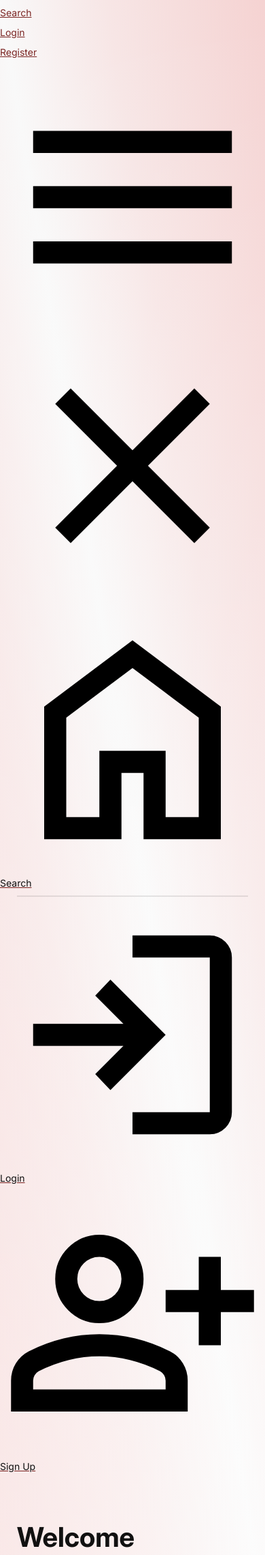
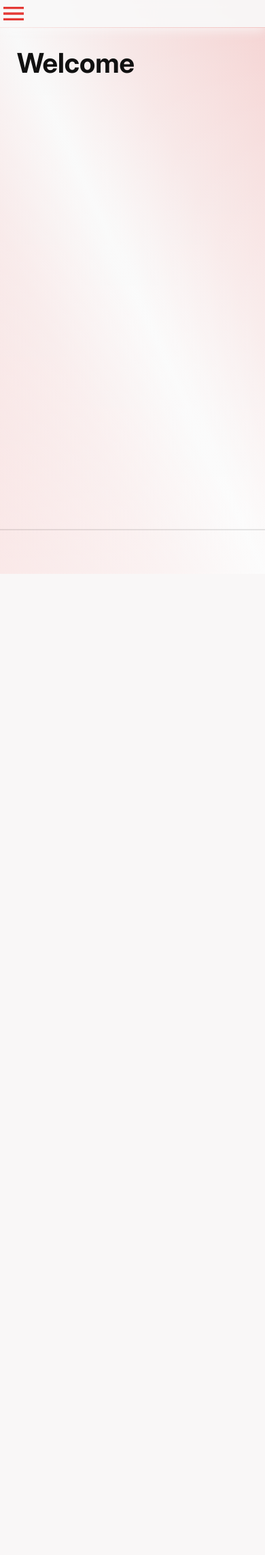
Before and after one commit to LucLor06/platedex, a Django app: page / in a window 390 px wide. Shown: the top 2287 px of the page at 68% size. After the commit the page ends 844 px from the top, so only its background shows below. Run offline with Django 5.2, Linux system fonts and the light colour scheme; style sheets or scripts are compiled from the project's sources; some libraries are stand-ins or nearby versions.

Commit message:
feat(styling): Add navigation styling

```diff
--- a/static/styles/_layout.scss
+++ b/static/styles/_layout.scss
@@ -40,6 +40,10 @@ body {
     gap: var(--layout-content-gap);
     min-height: 100vh;
     background: linear-gradient(to bottom, rgba(255, 255, 255, 0), rgba(255, 255, 255, 0.5));
+
+    &:has(nav) {
+        padding-top: calc(var(--font-size-sm) * 1.5 + 1.125rem);
+    }
 
     &:has(.modal__wrapper:not(.hidden)) {
         overflow: hidden;
--- /dev/null
+++ b/static/styles/_navigation.scss
@@ -0,0 +1,199 @@
+nav {
+    --color-text: var(--color-text-light);
+    z-index: 3;
+    position: fixed;
+    top: 0;
+    left: 0;
+    width: 100%;
+    isolation: isolate;
+    background-color: transparent;
+
+    border-bottom: 1px solid color-mix(in srgb, var(--color-secondary) 10%, transparent 90%);
+    box-shadow: 0 0.25rem 1rem color-mix(in srgb, var(--color-primary) 75%, transparent 25%);
+
+    &::before {
+        content: '';
+        position: absolute;
+        inset: 0;
+        z-index: -1;
+        background-color: color-mix(in srgb, var(--color-primary) 90%, transparent 10%);
+    }
+
+    @supports (backdrop-filter: blur(6px)) or (-webkit-backdrop-filter: blur(6px)) {
+        &::before {
+            background-color: color-mix(in srgb, var(--color-primary) 90%, transparent 10%);
+            backdrop-filter: blur(6px);
+            -webkit-backdrop-filter: blur(6px);
+        }
+    }
+
+    .nav--large {
+        display: flex;
+        width: clamp(340px, 70%, 1200px);
+        margin-inline: auto;
+        align-items: center;
+        justify-content: space-between;
+
+        .nav__links {
+            display: flex;
+            align-items: center;
+
+                button {
+                    all: unset;
+                    font-family: var(--font-family-header);
+                    line-height: 1.5em;
+                }
+
+                a, button {
+                    text-decoration: none;
+                    padding: 0.5rem 1rem;
+                    font-size: var(--font-size-sm);
+                    font-weight: 500;
+                    cursor: pointer;
+                    border-bottom: solid 2px transparent;
+                    color: var(--color-text);
+                    transition: border-color 250ms, color 250ms;
+                    margin: 0;
+
+                    &.nav-current,
+                    &:hover,
+                    &:focus-visible {
+                        color: var(--color-secondary);
+                        border-color: var(--color-secondary);
+                    }
+                }
+        }
+    }
+
+    .nav--small {
+        display: none;
+
+        .nav__toggle {
+            margin: 0;
+            cursor: pointer;
+            display: flex;
+            align-items: center;
+            z-index: 4;
+            width: 100%;
+
+            svg {
+                width: var(--font-size-xl);
+                height: var(--font-size-xl);
+
+                * {
+                    fill: var(--color-secondary);
+                }
+            }
+
+            input {
+                display: none;
+            }
+
+            .nav__toggle--close {
+                display: none;
+            }
+
+            &:has(input:checked) {
+                & + div {
+                    transform: translateX(0%);
+                }
+
+                .nav__toggle--open {
+                    display: none;
+                }
+
+                .nav__toggle--close {
+                    display: block;
+                }
+            }
+        }
+
+
+        & > div {
+            overflow-y: auto;
+            position: fixed;
+            height: 100%;
+            width: 100%;
+            z-index: 3;
+            padding-top: calc(2 * var(--font-size-xl));
+            top: 0;
+            left: 0;
+            background-color: color-mix(in srgb, var(--color-primary) 95%, transparent 5%);
+            transform-origin: left;
+            transform: translateX(-100%);
+            transition: transform 250ms ease;
+            backdrop-filter: blur(5px);
+
+            display: flex;
+            flex-direction: column;
+            align-items: center;
+            gap: 1rem;
+
+            a {
+                margin: 0;
+                width: 100%;
+                cursor: pointer;
+                user-select: none;
+                text-decoration: none;
+                display: flex;
+                justify-content: center;
+                align-items: center;
+                gap: 1rem;
+                color: var(--color-text);
+                transition: background-color 500ms, scale 200ms;
+
+                span {
+                    font-size: var(--font-size-lg);
+                    font-weight: 400;
+                }
+
+                svg {
+                    width: var(--font-size-xl);
+                    height: var(--font-size-xl);
+                }
+
+                &:hover,
+                &:focus-visible {
+                    scale: 1.05;
+
+                    span {
+                        color: var(--color-secondary);
+                    }
+
+                    svg path {
+                        fill: var(--color-secondary);
+                    }
+                }
+            }
+        }
+    }
+
+    .nav__logo {
+        position: absolute;
+        top: 0;
+        right: 1rem;
+        height: 100%;
+        display: flex;
+        align-items: center;
+
+        h4 {
+            font-family: 'Great Vibes';
+            color: var(--color-text);
+        }
+    }
+}
+
+@media (max-width: 768px) {
+    nav {
+        padding-inline: 0;
+
+        .nav--large,
+        .nav__logo {
+            display: none;
+        }
+
+        .nav--small {
+            display: flex;
+        }
+    }
+}
--- a/static/styles/styles.scss
+++ b/static/styles/styles.scss
@@ -8,3 +8,4 @@
 @import '_icons.scss';
 @import '_footer.scss';
 @import '_accessibility.scss';
+@import '_navigation.scss';
```
